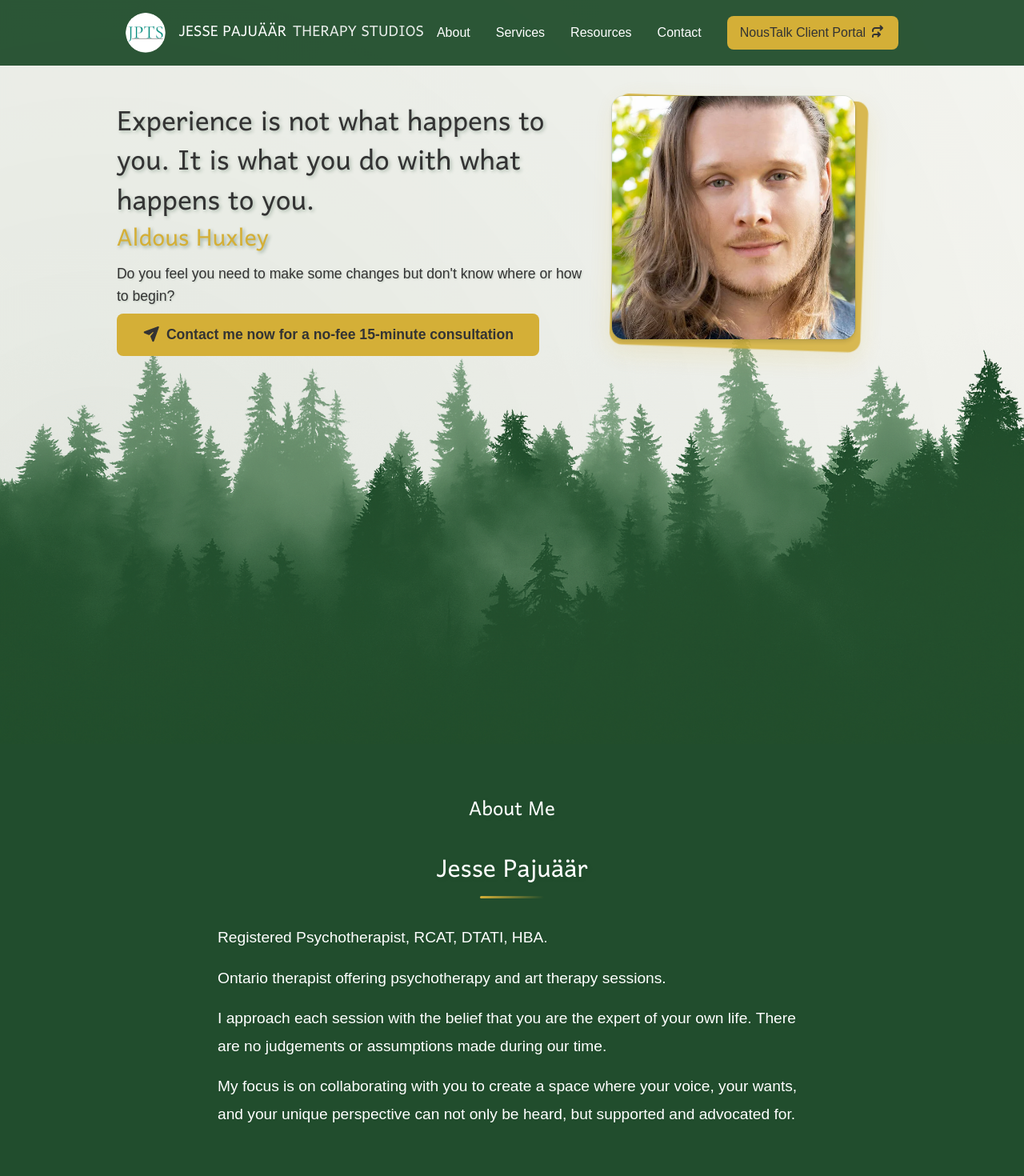
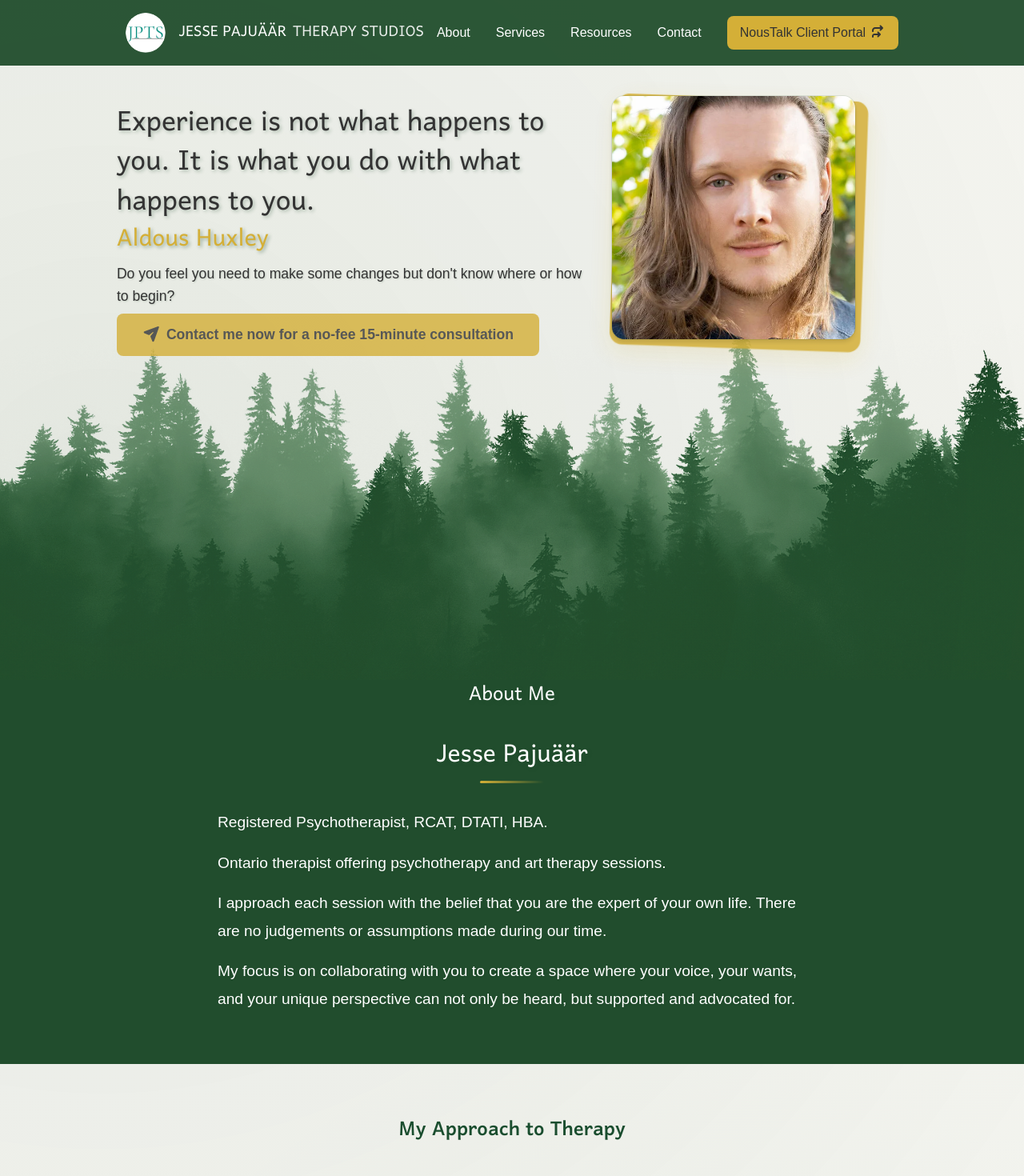
Before and after one commit to danispinxo/jesse-site, a Next.js app: page / in a window 1280 px wide. Shown: the top 1470 px of the page at 80% size. Built offline with nearby package versions, Linux system fonts and the light colour scheme; a web font is replaced by a local one.

Commit message:
home page styling adjustments

```diff
--- a/src/app/page.jsx
+++ b/src/app/page.jsx
@@ -25,11 +25,8 @@ export default function HomePage() {
             how to begin?
           </p>
           <Link href="/contact">
-            <button className="cta-button">
-              <FontAwesomeIcon
-                icon={faPaperPlane}
-                style={{ marginRight: "0.5rem" }}
-              />
+            <button className="cta-button home-contact-button">
+              <FontAwesomeIcon icon={faPaperPlane} />
               Contact me now for a no-fee 15-minute consultation
             </button>
           </Link>
--- a/src/app/styles/styles.scss
+++ b/src/app/styles/styles.scss
@@ -264,14 +264,16 @@ body {
     }
   }
 }
+
 .about-me-section {
   color: $text-light;
   overflow: hidden;
   padding: $spacing-xl;
+  padding-top: 0;
   position: relative;
   margin: 0 auto;
   background-color: $background-dark;
-  margin-top: -10px;
+  margin-top: -90px;
 
   h2,
   h3 {
@@ -380,6 +382,7 @@ body {
 
 .specialties {
   padding: $spacing-xl;
+  padding-top: 0;
   background-color: $background-light;
 
   h2 {
@@ -540,10 +543,17 @@ body {
   font-weight: 600;
   cursor: pointer;
   transition: transform $transition-normal, box-shadow $transition-normal;
+  opacity: 0.8;
 
   &:hover {
     transform: translateY(-2px);
     box-shadow: $shadow-md;
+  }
+
+  &.home-contact-button {
+    svg {
+      margin-right: 0.5rem;
+    }
   }
 }
 
```
